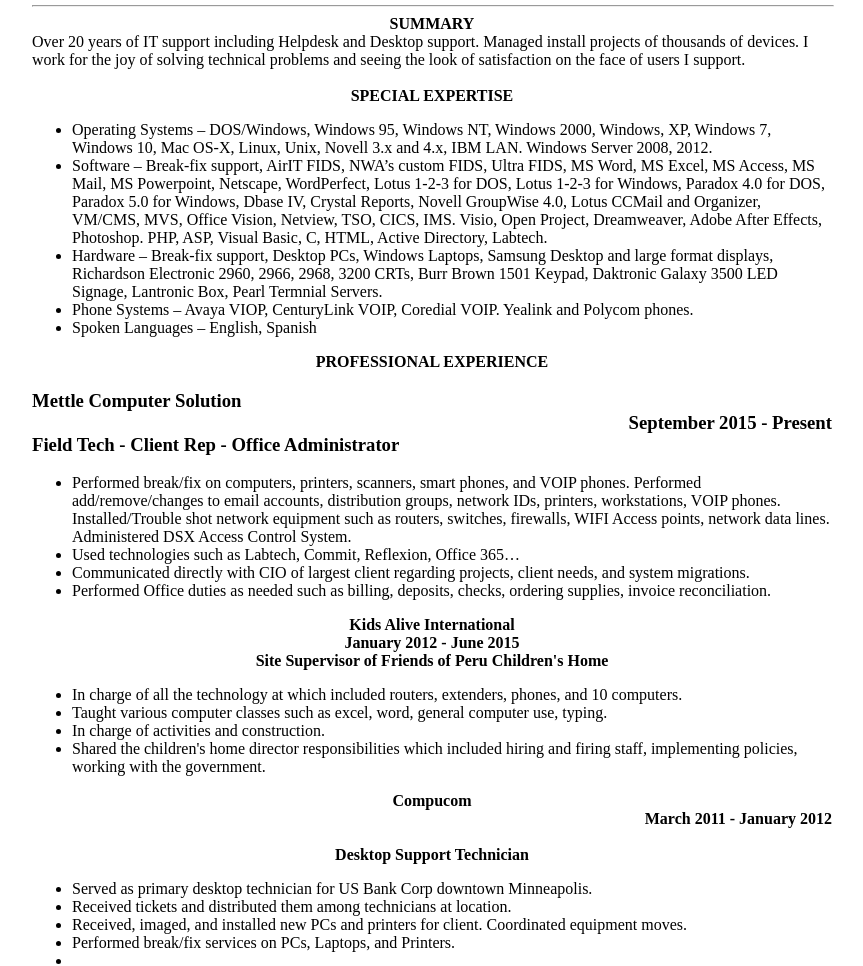
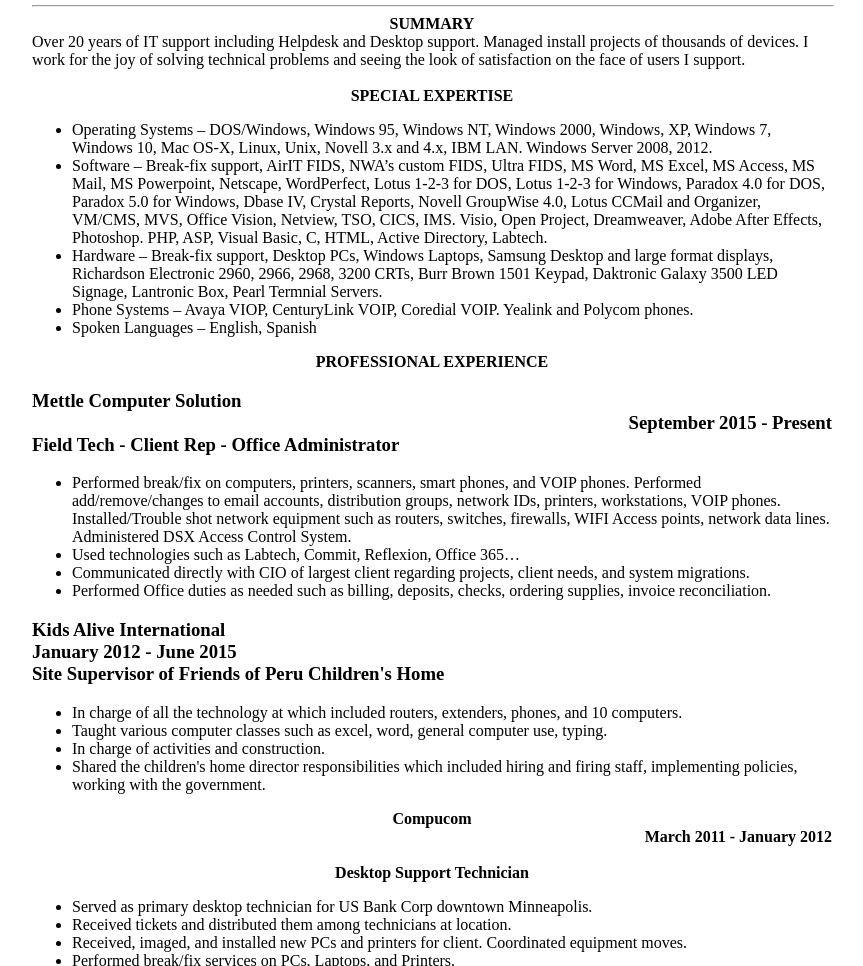
Before and after one commit to jgposner/jgposner.github.io, a plain HTML site: page index.html in a window 1280 px wide. Shown: the part 134-1100 px from the top of the page, without its empty margins (208-1071 px from the left). Drawn offline with Linux system fonts and the light colour scheme.

Commit message:
Update index.html

```diff
--- a/index.html
+++ b/index.html
@@ -42,9 +42,9 @@
         <li>Performed Office duties as needed such as billing, deposits, checks, ordering supplies, invoice reconciliation.</li>
     </ul>
 
-    <h2>Kids Alive International<br>
+    <h3>Kids Alive International<br>
       January 2012 - June 2015<br>
-        Site Supervisor of Friends of Peru Children's Home</h2>
+        Site Supervisor of Friends of Peru Children's Home</h3>
       <ul>
         <li>In charge of all the technology at which included routers, extenders, phones, and 10 computers.</li>
         <li>Taught various computer classes such as excel, word, general computer use, typing.</li>
```
